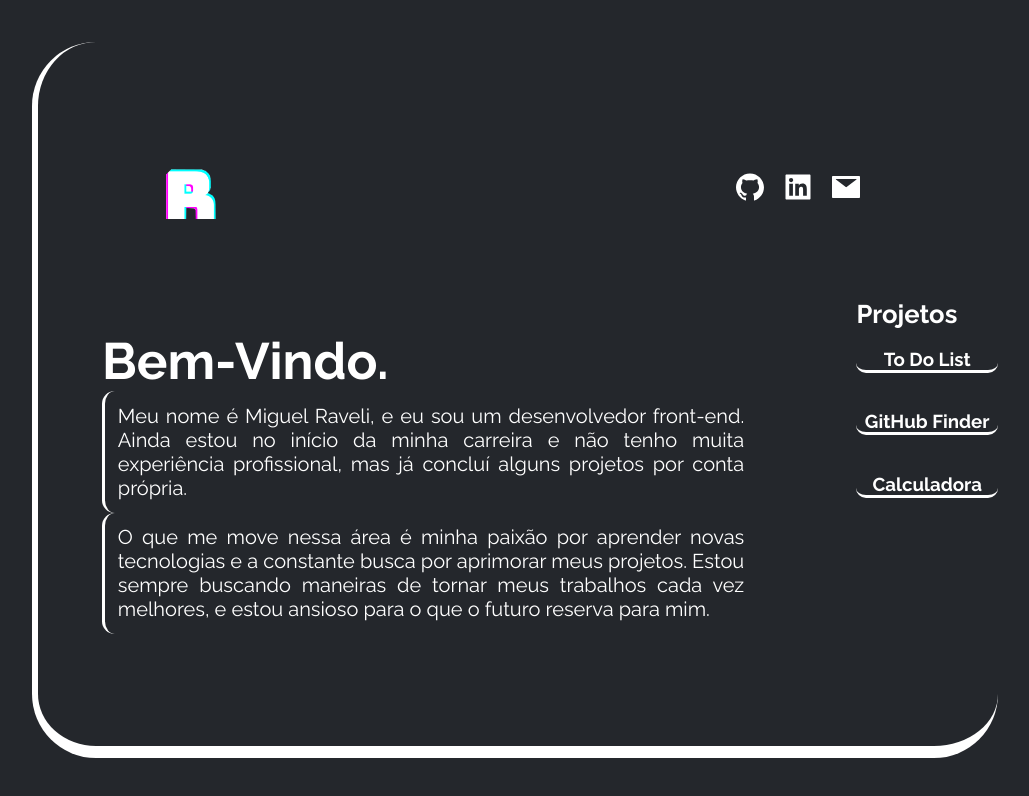
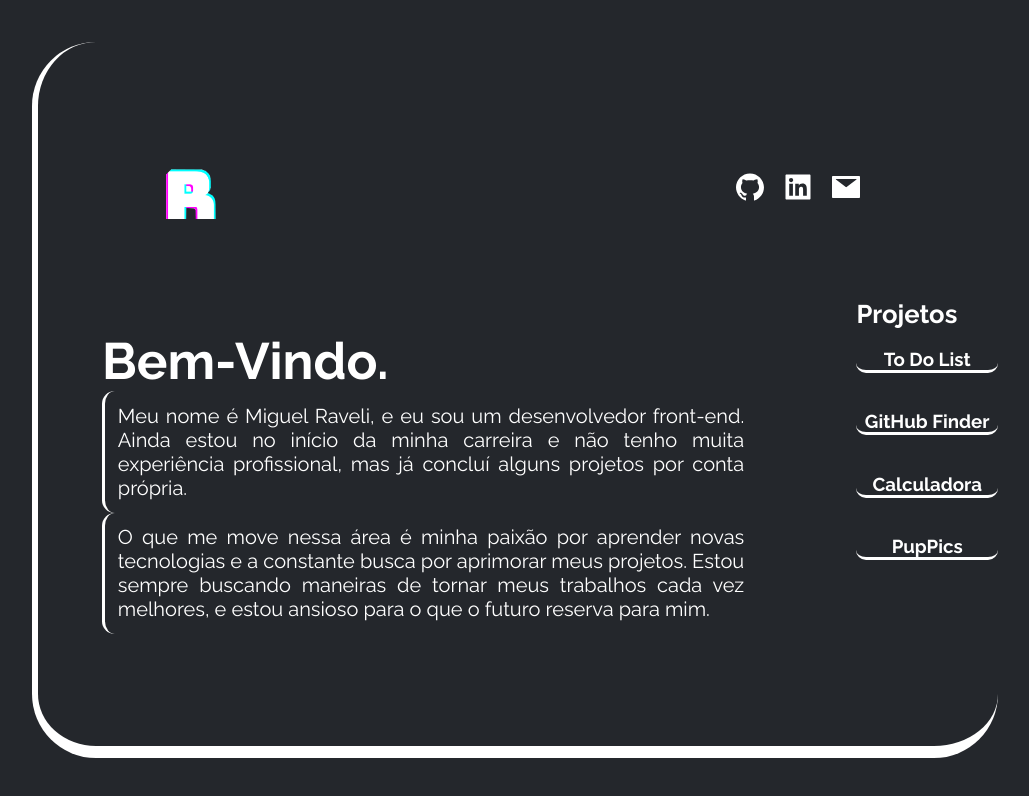
Before and after one commit to MiguelRaveli/portfolio, a React (Vite) app: page /#/ in a window 1280 px wide. Shown: the top 796 px of the page, without its empty margins (125-1154 px from the left). Built offline with nearby package versions, Linux system fonts and the light colour scheme.

Commit message:
colocando puppics

```diff
--- a/src/hooks/mudarApresentacao.tsx
+++ b/src/hooks/mudarApresentacao.tsx
@@ -15,6 +15,9 @@ export const mudarApresentacao = (steps: JSX.Element[]) =>{
     const mudarParaGitHubFinder = () =>{
         setPaginaAtual(3)
     }
+    const mudarParaPupPics = () =>{
+        setPaginaAtual(4)
+    }
     return{
         paginaAtual,
         componenteAtual: steps[paginaAtual] ,
@@ -22,5 +25,6 @@ export const mudarApresentacao = (steps: JSX.Element[]) =>{
         mudarParaLearn,
         mudarParaTodo,
         mudarParaGitHubFinder,
+        mudarParaPupPics
     }
 }
--- a/src/routes/Home.tsx
+++ b/src/routes/Home.tsx
@@ -32,6 +32,12 @@ const Home = () => {
       p3="Ver website"
       link="https://miguelraveli.github.io/GitHubFinder/"
     />,
+    <Apresentacao
+      titulo="PupPics"
+      p1="Uma aplicação web que explora o mundo das raças de cachorros. Utilizando tecnologias modernas, como React, Vite e TypeScript, os usuários podem pesquisar, paginar e aprender detalhes sobre diversas raças caninas. A experiência é informativa e envolvente."
+      p3="Ver website"
+      link="https://miguelraveli.github.io/PupPics/"
+    />,
   ];
 
   const {
@@ -40,6 +46,7 @@ const Home = () => {
     mudarParaLearn,
     mudarParaTodo,
     mudarParaGitHubFinder,
+    mudarParaPupPics
   } = mudarApresentacao(apresentacoes);
 
   return (
@@ -71,6 +78,9 @@ const Home = () => {
             <div onClick={mudarParaLearn} className={styles.projetos}>
               <Projetos projetos="Calculadora" />
             </div>
+            <div onClick={mudarParaPupPics} className={styles.projetos}>
+              <Projetos projetos="PupPics" />
+            </div>
           </div>
         </div>
       </div>
```
